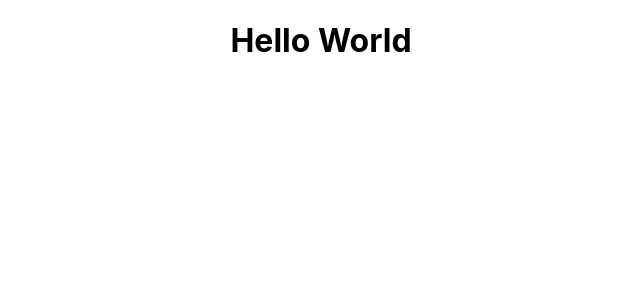
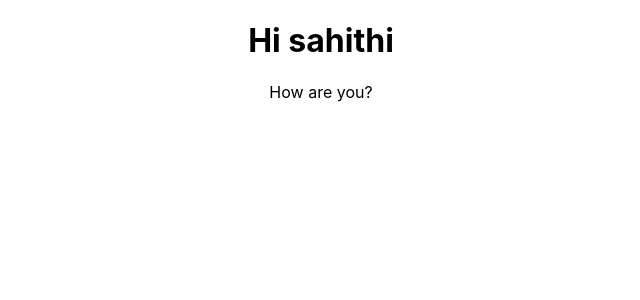
Before and after one commit to aggetisuresh/my-first-project, a React (Create React App) app in the folder hello-world/: page / in a window 1280 px wide. Shown: the top 300 px of the page, without its empty margins (319-959 px from the left). Built offline with nearby package versions, Linux system fonts and the light colour scheme.

Commit message:
changed the heading

```diff
--- a/hello-world/src/App.js
+++ b/hello-world/src/App.js
@@ -3,7 +3,9 @@ import './App.css';
 function App() {
   return (
     <div className="App">
-      <h1>Hello World</h1>
+      <h1>Hi sahithi
+      </h1>
+      <p>How are you?</p>
     </div>
   );
 }
```
